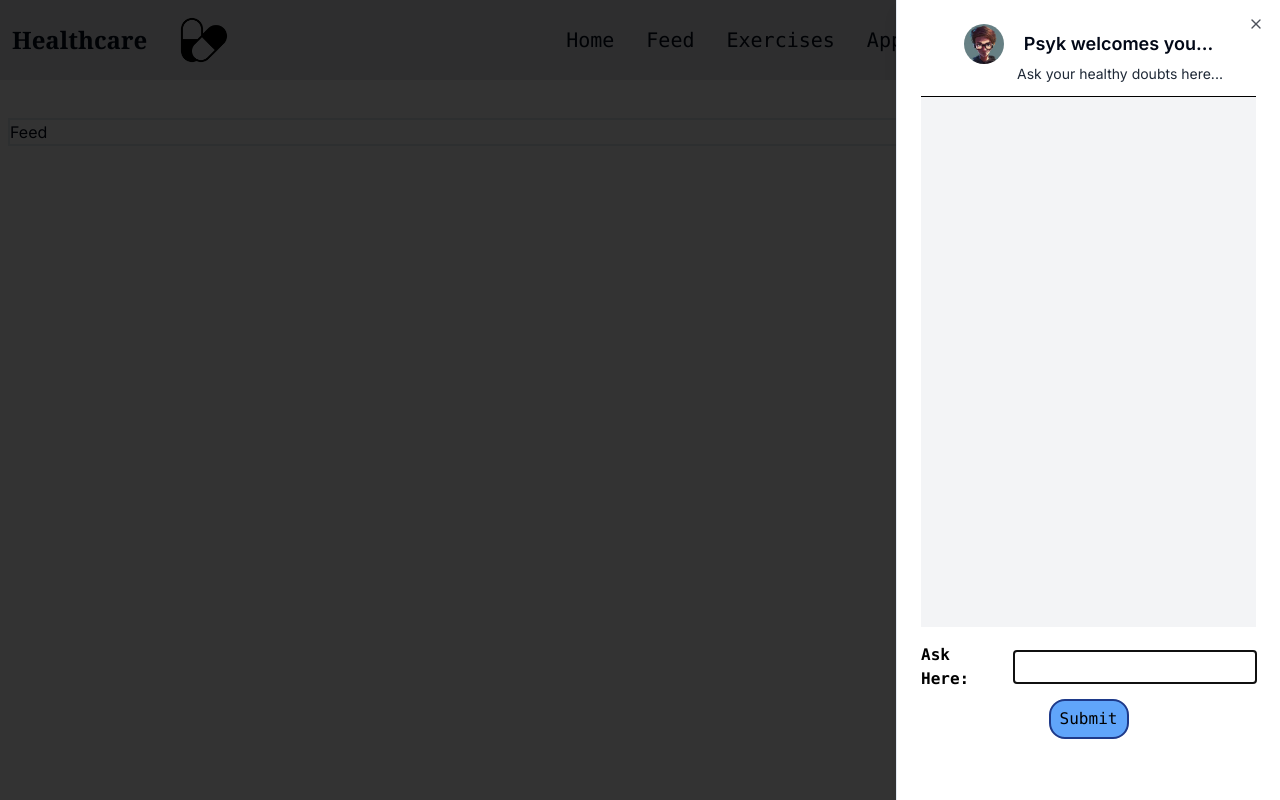
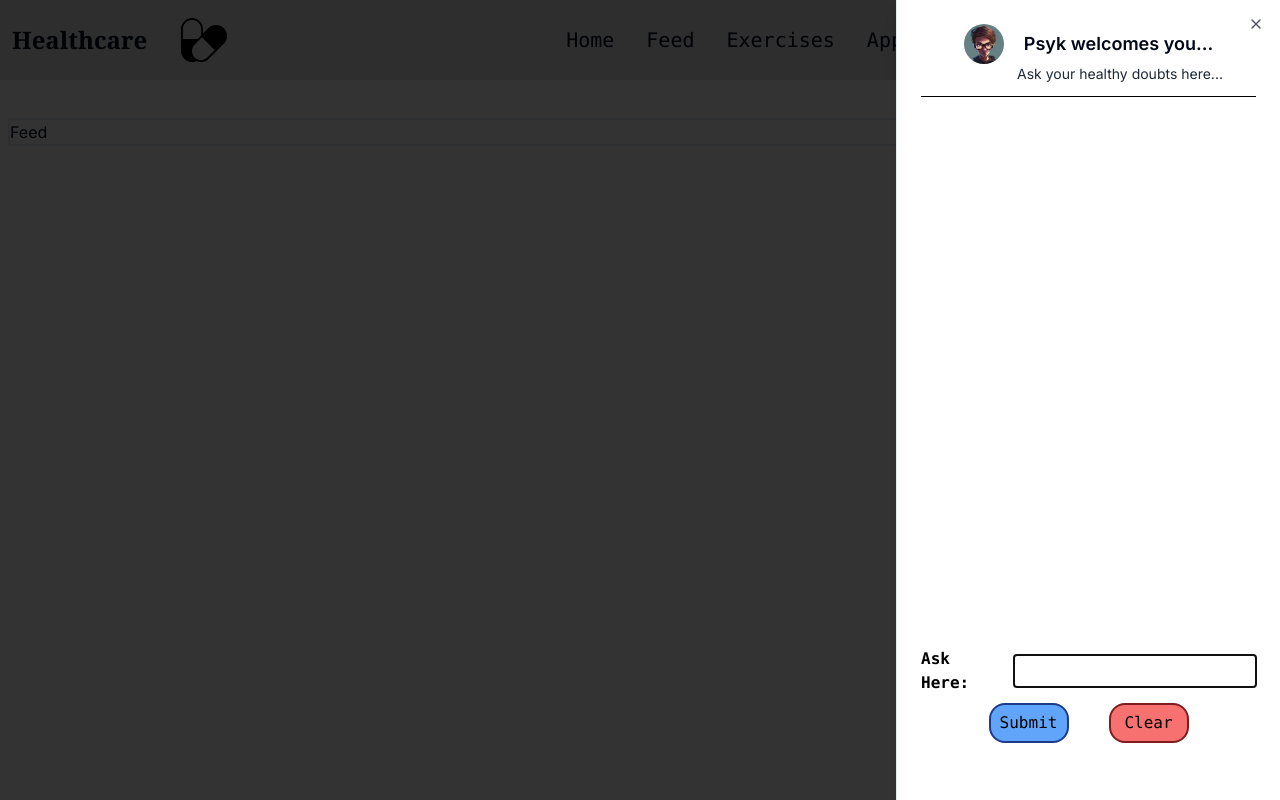
Before and after one commit to Prathamesh314/HealthCare-2, a Next.js app in the folder health-care/: page /profile/user in a window 1280 px wide. Both pictures are taken after a click on the button "Chatbot". Built offline with nearby package versions, Linux system fonts and the light colour scheme.

Commit message:
integrated chatbot in website

```diff
--- a/health-care/src/components/Feed.tsx
+++ b/health-care/src/components/Feed.tsx
@@ -13,25 +13,30 @@ import {
   AvatarFallback,
   AvatarImage,
 } from "@/components/ui/avatar"
+import Image from 'next/image'
 
-interface Promptoutput{
+type Promptoutput = {
   name: string,
   message: string,
 }
 
 const Feed = () => {
   const [userInput, setUserInput] = useState('');
+  let [results, setresults] = useState<Promptoutput[]>([])
 
-  const results: Promptoutput[] | undefined = []
 
   const handleInputChange = (e: any) => {
     setUserInput(e.target.value);
   };
 
+  const handleClear = ()=>{
+    setresults([])
+  }
+
   const handleSubmit = async(e: any) => {
     e.preventDefault();
     let msg1 = {name: "User", message: userInput}
-    results.push(msg1)
+    results = [...results, msg1]
     await fetch('http://127.0.0.1:5000/predict', {
             method: 'POST',
             body: JSON.stringify({ message: userInput }),
@@ -42,9 +47,14 @@ const Feed = () => {
           }).then(r => r.json())
           .then(r => {
             let msg2 = { name: "Prathamesh", message: r.message };
-            results.push(msg2);
+            console.log(msg2)
+            setresults([...results, msg2])
         })
+
+        setUserInput('')
   };
+
+  console.log(results)
 
   return (
     <div className='flex w-full justify-betweem items-center gap-x-4'>
@@ -68,15 +78,13 @@ const Feed = () => {
               <h1>Ask your healthy doubts here...</h1>
             </SheetDescription>
             <hr className='mt-3 border-t-10 border-black' />
-            <div className='flex flex-col gap-y-4'>
-              <div className='h-[530px] border-1 border-black bg-gray-100' >
-              {/* <ul>
-                {results.map((result, index) => (
-                  <li key={index}>
-                    <strong>{result.name}:</strong> {result.message}
-                  </li>
+            <div className='flex flex-col gap-y-4 mt-1'>
+              <div className='h-[530px] gap-y-4 overflow-y-auto' >
+                {results?.map((result, index)=>(
+                  <div key={index} className='font-md text-black gapy-3 mb-2'>
+                    {result.name} : {result.message}
+                  </div>
                 ))}
-              </ul> */}
               </div>
               <div className='flex justify-center items-center w-full'>
                 <form onSubmit={handleSubmit} className='flex flex-col justify-center items-center w-full'>
@@ -89,12 +97,21 @@ const Feed = () => {
                         type="text"
                         value={userInput}
                         onChange={handleInputChange}
-                        className='h-8 p-1 text-black font-semibold'
+                        className='h-8 p-1 text-black font-semibold border-black border-1'
                       />
                     </label>
                   </div>
                   <div className='mt-2'>
-                    <button type="submit" className='w-20 h-10 bg-blue-400 rounded-2xl border-2 border-blue-900 text-md font-mono text-black'>Submit</button>
+                    <div className='flex justify-center items-center gap-x-10'>
+                      <div>
+                        <button type="submit" className='w-20 h-10 bg-blue-400 rounded-2xl border-2 border-blue-900 text-md font-mono text-black' onClick={handleSubmit}>Submit</button>
+                      </div>
+                      <div>
+                        <button onClick={handleClear} className='w-20 h-10 bg-red-400 rounded-2xl border-2 border-red-900 text-md font-mono text-black'>
+                          Clear
+                        </button>
+                      </div>
+                    </div>
                   </div>
                 </form>
               </div>
```
Also changed, not shown: health-care/public/images/dustbin.png (added).
